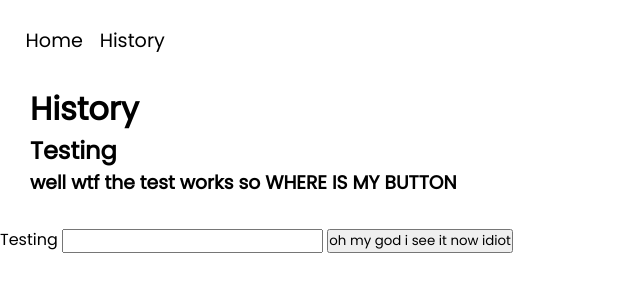
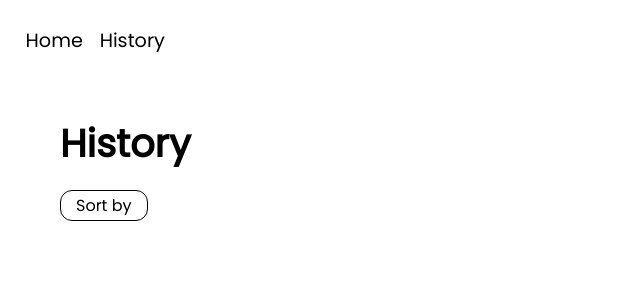
Before and after one commit to yna-arpon/horse-keeper, a Flask app: page /history in a window 1280 px wide. Shown: the top 300 px of the page, without its empty margins (0-640 px from the left). Run offline with Flask 2, Linux system fonts and the light colour scheme.

Commit message:
Design changes to sortbtn

```diff
--- a/static/css/history.css
+++ b/static/css/history.css
@@ -5,5 +5,22 @@
 }
 
 #historycontents    {
-    margin: 30px;
+    font-size:1.2rem ;
+    margin-left: 50px;
+    margin-top: 50px;
+    padding: 10px;
 }
+
+#sortbyBtn { /* could add arrow image */
+    margin-left: 60px;
+    margin-top: 8px;
+    padding: 2px 15px 2px 15px;
+    font-size: 1rem;
+    border-radius: 12px ;
+    border: 1px solid black;
+    background-color: white ;
+    color: black;
+
+
+
+}
--- a/templates/history.html
+++ b/templates/history.html
@@ -8,14 +8,9 @@
 {% block body %}
 <div id="historycontents">
     <h1> History </h1>
-    <h2> Testing</h2>
-    <h3> well wtf the test works so WHERE IS MY BUTTON</h3>
 </div>
 
-<label for="lol"> Testing </label>
-<input type="number" id="lol"/>
-
-<button id="sortbyBtn"> oh my god i see it now idiot</button>
+<button id="sortbyBtn" > Sort by </button>
 
 
 <script src="{{url_for('static', filename='js/history.js')}}"></script>
```
